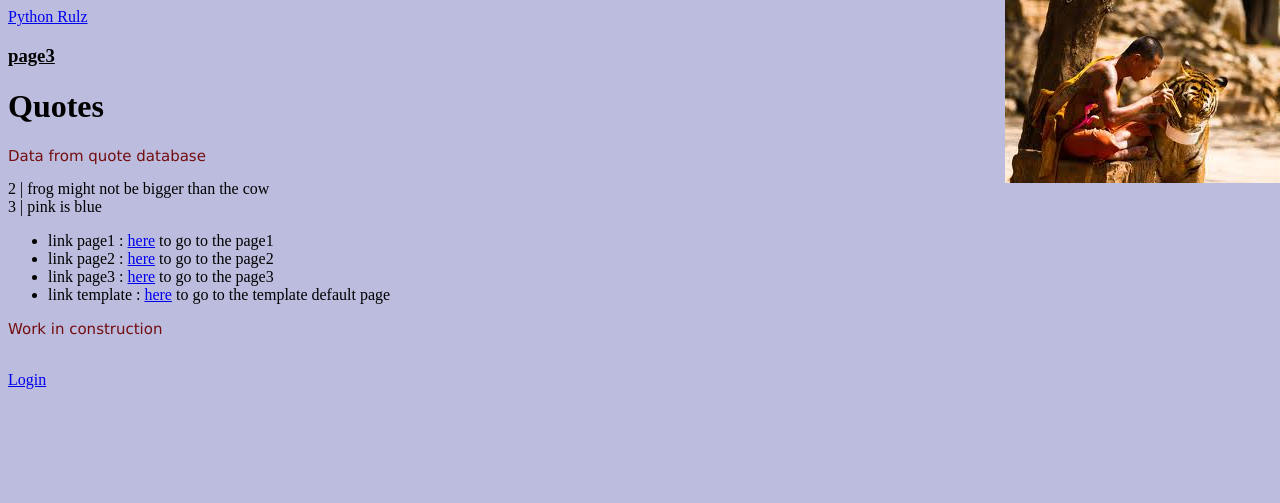
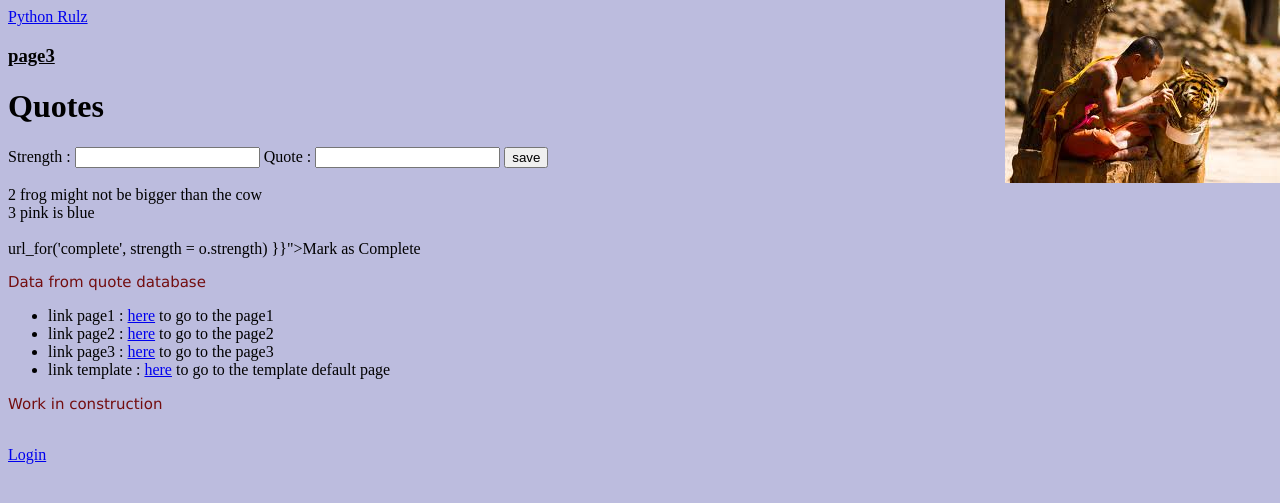
Before and after one commit to MrFabkirox/tigerrunningspace, a Flask app: page /page3 in a window 1280 px wide. Shown: the top 503 px of the page. Run offline with Flask 2, Linux system fonts and the light colour scheme; data comes from the database, SQL or seed files in the repository; both versions use the stored data as it was after the commit.

Commit message:
start quote on page3

```diff
--- a/routes.py
+++ b/routes.py
@@ -36,9 +36,29 @@
 def page3():
         g.db = connect_db()
         cur = g.db.execute('select strength, quote from quotes')
-        quotes = [dict(strength=row[0], quote=row[1]) for row in cur.fetchall()]
+        open_tasks = [dict(strength=row[0], quote=row[1])for row in cur.fetchall()]
         g.db.close()
-        return render_template('page3.html', quotes=quotes)
+        return render_template('page3.html', open_tasks=open_tasks)
+
+@app.route('/page3')
+def new_task():
+        strength = request.form['strength']
+        quote = request.form['quote']
+
+        g.db.execute('insert into quotes (strength, quote) values (?, ?)',
+        [request.form['strength'], request.form['quote']])
+        g.db.commit()
+        flash ('New entry was successfully posted')
+        return redirect(url_for ('page3'))
+
+@app.route('/compete/<int:task_id>',)
+def complete(task_id):
+        g.db = connect_db()
+        cur = g.db.execute('update quotes set status = 0 where task_id=' + str(task_id))
+        g.db.commit()
+        g.db.close()
+        flash('The task was marked as complete')
+        return redirect(url_for('page3'))
 
 def login_required(test):
         @wraps(test)
--- a/templates/page3.html
+++ b/templates/page3.html
@@ -4,7 +4,7 @@
 		<h3>page3</h3>
 		<h1>Quotes</h1>
 
-		<!-- <form action="{{ url_for('new_task') }}" method=post class=new-task>
+		<form action="{{ url_for('new_task') }}" method=post class=new-task>
 		<td>
 		<label>Strength :</label>
 		<input name="strength" type="int" width="30px">
@@ -14,21 +14,26 @@
 		<label>Quote :</label>
 		<input name="quote" type="text" width="300px">
 		</td>
+
+		<td>
+		<input class="button" type="submit" value="save">
+		</td>
 		</form>
+
+		<br />
 
 		{% for o in open_tasks %}
 		<tr>
 		<td>{{ o.strength }}</td>
 		<td>{{ o.quote }}</td>
-
-		<td>
-		<a href="{{ url_for('delete_entry', task_id = o.task_id) }}">Delete</a> -
-		<a href="{{ url_for('complete', task_id = o.task_id) }}">Mark as Complete</a>
-		</td>
+		<br />
 		</tr>
 		{% endfor %}
 
-		{% for c in closed_tasks %}
+		<br />
+		url_for('complete', strength = o.strength) }}">Mark as Complete
+
+		<!-- {% for c in closed_tasks %}
 		<tr>
 		<td>{{ c.strength }}</td>
 		<td>{{ c.quote }}</td>
--- a/templates/template.html
+++ b/templates/template.html
@@ -11,6 +11,10 @@
             {% endblock %}
             <p>Work in construction</p>
 
+            {% for message in get_flashed_messages() %}
+            {{ message }}
+            {% endfor %}
+
             <br />
             <a href="/log">Login</a>
             <br />
--- a/tiger.py
+++ b/tiger.py
@@ -13,13 +13,13 @@
     ('Lily', 20000)
 )
 
-con = lite.connect('tiger.db')
+con = lite.connect("tiger.db")
 
 with con:
     cur = con.cursor()
 
     cur.execute("DROP TABLE IF EXISTS quotes")
-    cur.execute("CREATE TABLE quotes(strength INT, quote TEXT)")
+    cur.execute("CREATE TABLE quotes(strength INTEGER, quote TEXT)")
     cur.executemany("INSERT INTO quotes VALUES(?, ?)", quotes)
 
 
@@ -29,3 +29,5 @@
     cur.execute("DROP TABLE IF EXISTS reps")
     cur.execute("CREATE TABLE reps(rep_name TEXT, amount INT)")
     cur.executemany("INSERT INTO reps VALUES(?, ?)", sales)
+
+con.close()
```
Also changed, not shown: tiger.db.
